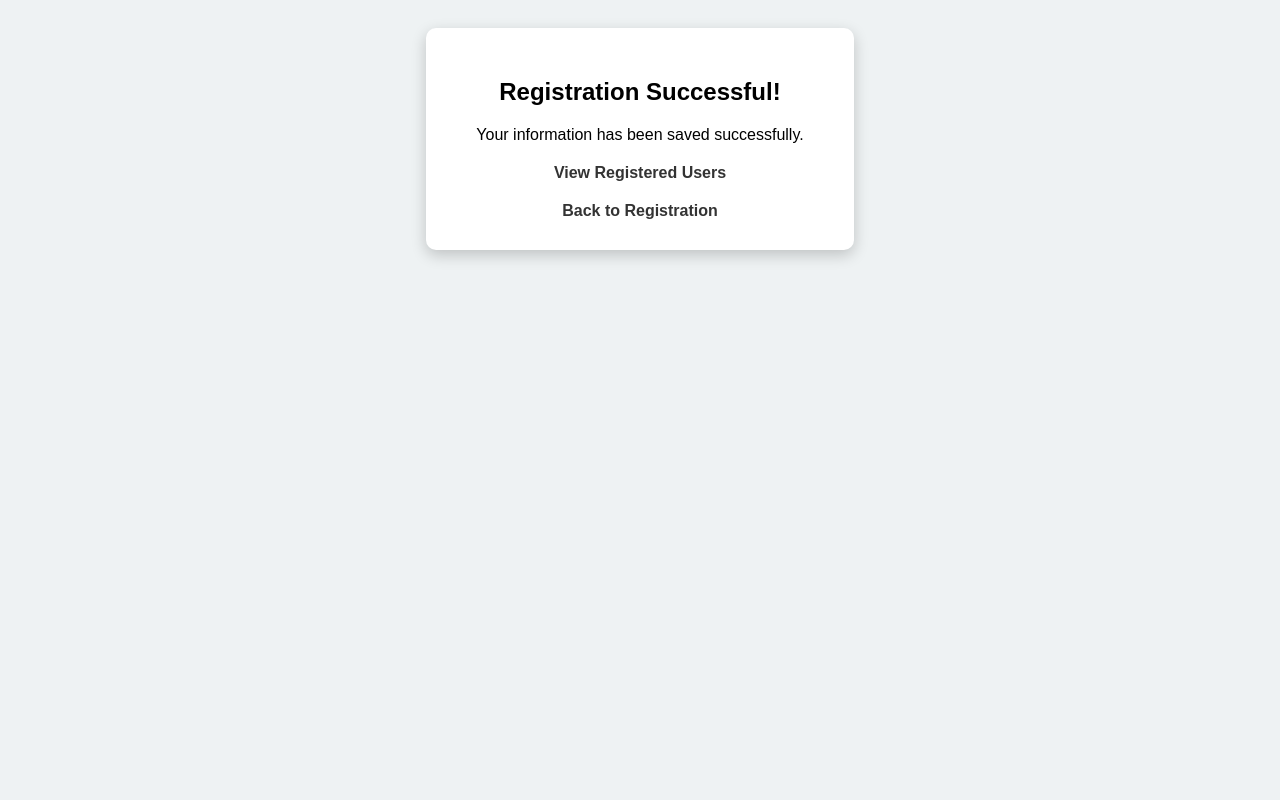
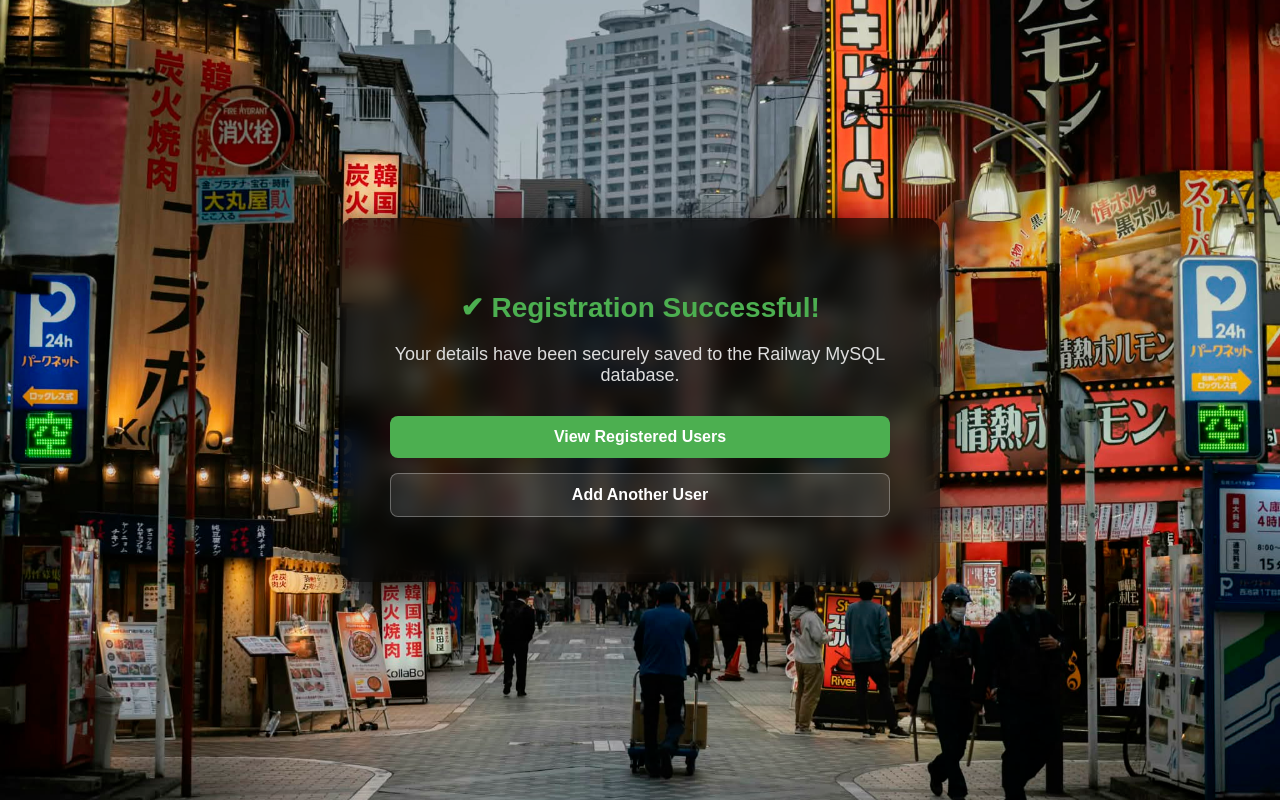
Before and after one commit to Miro-0/User-Registration, a Flask app: template templates/success.html in a window 1280 px wide. Run offline with Flask 3, Linux system fonts and the light colour scheme; the template is opened without the code that fills it, so the values that code supplies are empty.

Commit message:
Update success.html

```diff
--- a/templates/success.html
+++ b/templates/success.html
@@ -4,38 +4,99 @@
 <meta charset="UTF-8">
 <meta name="viewport" content="width=device-width, initial-scale=1.0">
 <title>Registration Successful</title>
+
 <style>
     body {
-            background: #eef2f3;
+        min-height: 100vh;
+        /* Uses the same background as your register.html */
+        background-image: url("{{ url_for('static', filename='images/photo.jpg') }}");
+        background-size: cover;
+        background-position: center;
+        background-repeat: no-repeat;
+        background-attachment: fixed;
         font-family: Arial, sans-serif;
+        margin: 0;
+        display: flex;
+        justify-content: center;
+        align-items: center;
+    }
+
+    .container {
+        width: 100%;
+        display: flex;
+        justify-content: center;
+        align-items: center;
         padding: 20px;
+    }
+
+    .message-box {
+        /* Matching the 'form-box' style from your register.html */
+        background: rgba(0, 0, 0, 0.7);
+        backdrop-filter: blur(10px);
+        padding: 50px;
+        border-radius: 15px;
+        box-shadow: 0 10px 40px rgba(0, 0, 0, 0.8);
+        text-align: center;
+        color: white;
+        max-width: 500px;
+        width: 100%;
+    }
+
+    h2 {
+        margin-bottom: 20px;
+        font-size: 28px;
+        color: #fff;
+    }
+
+    p {
+        margin-bottom: 30px;
+        font-size: 18px;
+        color: #ddd;
+    }
+
+    /* Matching the button style from your users.html and register.html */
+    .btn {
+        display: block;
+        padding: 12px;
+        margin-bottom: 15px;
+        text-decoration: none;
+        border-radius: 8px;
+        font-weight: bold;
+        transition: 0.3s;
         text-align: center;
     }
 
-        .message-box {
-            background: white;
-            display: inline-block;
-            padding: 30px 50px;
-            border-radius: 10px;
-            box-shadow: 0 5px 15px rgba(0,0,0,0.2);
+    .btn-primary {
+        background: #4CAF50; /* Green from your users.html header */
+        color: white;
     }
 
-        a {
-            display: block;
-            margin-top: 20px;
-            text-decoration: none;
-            color: #333;
-            font-weight: bold;
+    .btn-primary:hover {
+        background: #45a049;
+        transform: scale(1.02);
+    }
+
+    .btn-secondary {
+        background: rgba(255, 255, 255, 0.1);
+        color: white;
+        border: 1px solid rgba(255, 255, 255, 0.3);
+    }
+
+    .btn-secondary:hover {
+        background: rgba(255, 255, 255, 0.2);
     }
 </style>
 </head>
 <body>
 
+<div class="container">
     <div class="message-box">
-    <h2>Registration Successful!</h2>
-    <p>Your information has been saved successfully.</p>
-    <a href="/users">View Registered Users</a>
-    <a href="/">Back to Registration</a>
+        <h2 style="color: #4CAF50;">✔ Registration Successful!</h2>
+        <p>Your details have been securely saved to the Railway MySQL database.</p>
+
+        <a href="/users" class="btn btn-primary">View Registered Users</a>
+        <a href="/" class="btn btn-secondary">Add Another User</a>
+    </div>
 </div>
 
 </body>
```
Lines whose indentation alone changed are shown as unchanged.
